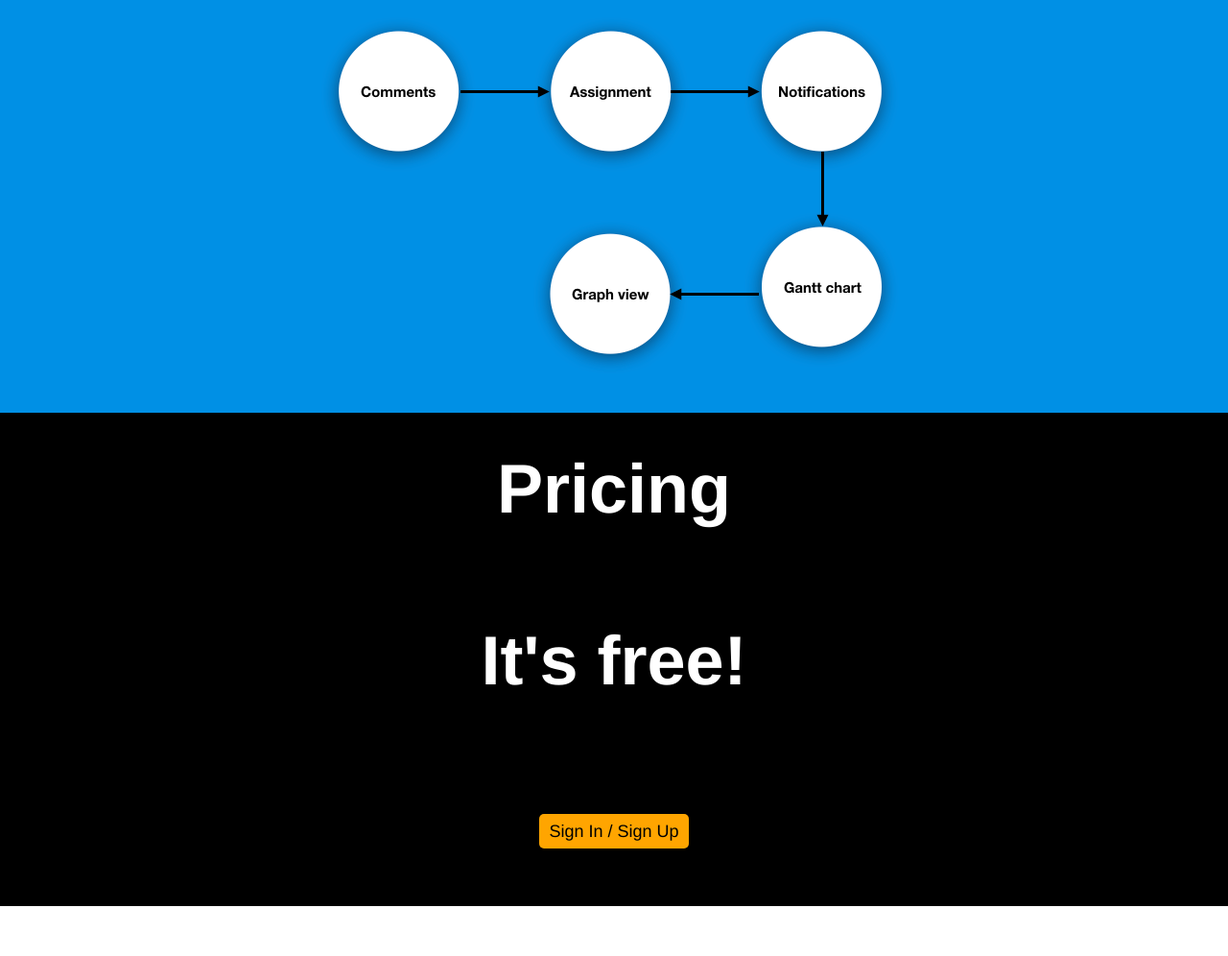
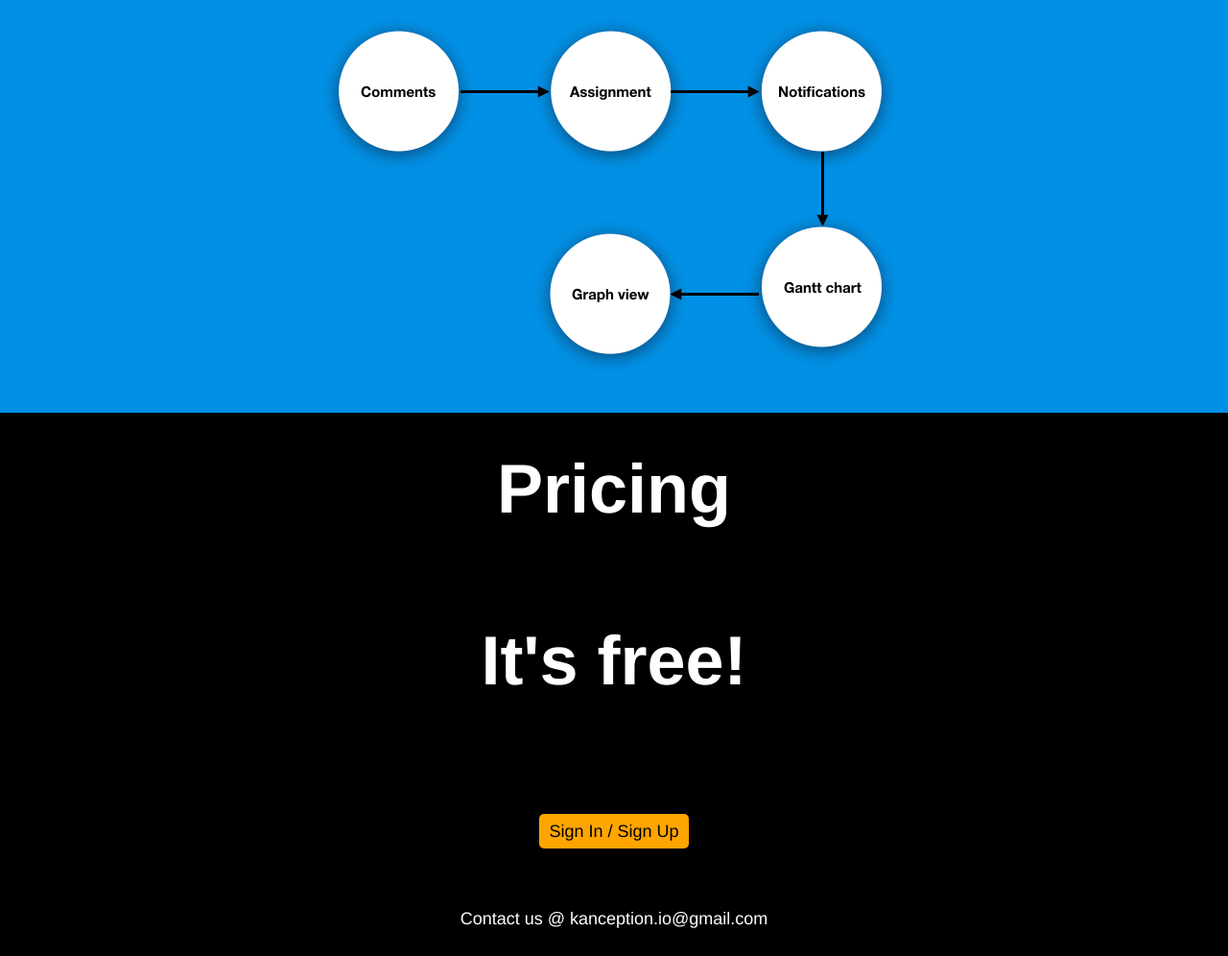
Before and after one commit to hpennington/kanception, a Gatsby site in the folder marketing/: page / in a window 1280 px wide. Shown: the part 2366-3362 px from the top of the page at 96% size. Before the commit the page ends 3310 px from the top, so only its background shows below. Built offline with nearby package versions, Linux system fonts and the light colour scheme; Gatsby itself is replaced by a stand-in of ours.

Commit message:
Add contact us email

```diff
--- a/marketing/src/pages/index.js
+++ b/marketing/src/pages/index.js
@@ -18,6 +18,7 @@ const IndexPage = () => (
     <GanttBlock />
     <RoadmapBlock />
     <PricingBlock />
+    <ContactBlock />
   </Layout>
 )
 
@@ -94,4 +95,20 @@ const PricingBlock = () => (
   </div>
 )
 
+const ContactBlock = () => (
+  <div
+    style={{
+      background: 'black',
+      width: '100vw',
+      color: 'white',
+      display: 'flex',
+      alignItems: 'center',
+      justifyContent: 'center',
+      flexDirection: 'column',
+    }}
+  >
+    <p>Contact us @ kanception.io@gmail.com</p>
+  </div>
+)
+
 export default IndexPage
```
